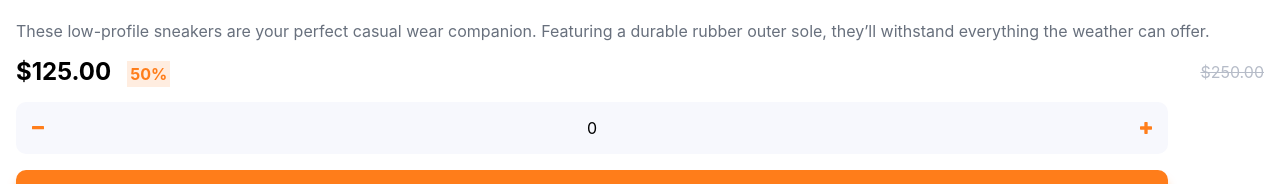
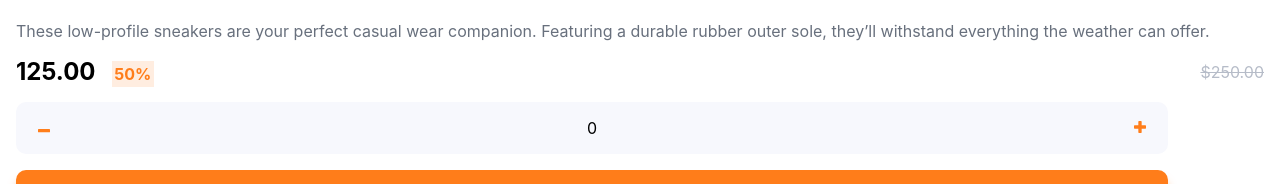
Before and after one commit to pongpwner/e-commerce-product-page, a React (Create React App) app: page / in a window 1280 px wide. Shown: the part 1389-1573 px from the top of the page. Built offline with nearby package versions, Linux system fonts and the light colour scheme.

Commit message:
cart dropdown item functionality and item delete functionality added

```diff
--- a/src/App.js
+++ b/src/App.js
@@ -1,20 +1,40 @@
-import React, { useState } from "react";
+import React, { useState, useEffect } from "react";
 import "./App.css";
 import Header from "./components/header/header.component";
 import ItemPage from "./pages/item.component";
 import CartDropdown from "./components/cart/cart-dropdown.component";
 
 function App() {
+  const [cartItems, setCartItems] = useState([]);
+  const [cartQuantity, setCartQuantity] = useState(0);
+  const [quantity, setQuantity] = useState(0);
   const [cartActive, setCartActive] = useState(false);
   function toggleCart() {
     setCartActive(!cartActive);
     console.log(cartActive);
   }
+  useEffect(() => {
+    console.log(cartItems);
+    console.log(cartItems.length);
+  }, [cartItems]);
   return (
     <div className="App">
       <Header toggleCart={toggleCart} />
-      <CartDropdown isActive={cartActive} />
-      <ItemPage />
+      <CartDropdown
+        isActive={cartActive}
+        cartItems={cartItems}
+        cartQuantity={cartQuantity}
+        setCartItems={setCartItems}
+        setCartQuantity={setCartQuantity}
+      />
+      <ItemPage
+        cartItems={cartItems}
+        setCartItems={setCartItems}
+        cartQuantity={cartQuantity}
+        setCartQuantity={setCartQuantity}
+        quantity={quantity}
+        setQuantity={setQuantity}
+      />
 
       <div class="attribution">
         Challenge by{" "}
--- /dev/null
+++ b/src/components/cart-dropdown-item/cart-dropdown-item.jsx
@@ -0,0 +1,38 @@
+import React from "react";
+import "./cart-dropdown-item.styles.scss";
+import deleteIcon from "../../images/icon-delete.svg";
+
+const CartDropdownItem = ({
+  image,
+  itemName,
+  price,
+  cartQuantity,
+  setCartItems,
+  setCartQuantity,
+}) => {
+  const deleteItem = () => {
+    setCartItems([]);
+    setCartQuantity(0);
+  };
+  return (
+    <div className="cart-dropdown-item">
+      <img className="item-image" src={image} alt={itemName}></img>
+      <div className="group">
+        <div className="item-name">{itemName}</div>
+        <div className="inner-group">
+          <div className="price">
+            ${price} x {cartQuantity}
+          </div>
+
+          <div className="total-price">
+            ${Number(price) * Number(cartQuantity)}
+          </div>
+        </div>
+      </div>
+      <button className="delete-button" onClick={deleteItem}>
+        <img className="delete" src={deleteIcon} alt="delete"></img>
+      </button>
+    </div>
+  );
+};
+export default CartDropdownItem;
--- /dev/null
+++ b/src/components/cart-dropdown-item/cart-dropdown-item.styles.scss
@@ -0,0 +1,40 @@
+.cart-dropdown-item {
+  width: 100%;
+  display: flex;
+  justify-content: space-evenly;
+  align-items: center;
+
+  .item-image {
+    width: 50px;
+    border-radius: 5px;
+  }
+  .group {
+    display: flex;
+    flex-direction: column;
+    .item-name {
+      color: hsl(219, 9%, 45%);
+    }
+    .inner-group {
+      display: flex;
+      gap: 10px;
+      justify-content: flex-start;
+      width: 70%;
+      .price {
+        display: flex;
+        color: hsl(219, 9%, 45%);
+      }
+
+      .total-price {
+        font-weight: 700;
+      }
+    }
+  }
+  .delete-button {
+    background-color: white;
+    border: none;
+    .delete {
+      width: 20px;
+      height: 75%;
+    }
+  }
+}
--- a/src/components/cart/cart-dropdown.component.jsx
+++ b/src/components/cart/cart-dropdown.component.jsx
@@ -1,14 +1,34 @@
 import React from "react";
 import "./cart-dropdown.styles.scss";
+import CartDropdownItem from "../cart-dropdown-item/cart-dropdown-item";
 
-const CartDropdown = ({ isActive }) => {
+const CartDropdown = ({
+  isActive,
+  cartItems,
+  cartQuantity,
+  setCartItems,
+  setCartQuantity,
+}) => {
   return (
     <React.Fragment>
       {isActive ? (
         <div className="cart-dropdown">
           <h1 className="title">Cart</h1>
           <div className="cart-items">
-            <div className="empty-cart">Your cart is empty</div>
+            {cartItems.length > 0 ? (
+              cartItems.map((item) => (
+                <CartDropdownItem
+                  image={item.images[0].image}
+                  itemName={item.itemName}
+                  price={item.price}
+                  cartQuantity={cartQuantity}
+                  setCartItems={setCartItems}
+                  setCartQuantity={setCartQuantity}
+                />
+              ))
+            ) : (
+              <div className="empty-cart">Your cart is empty</div>
+            )}
           </div>
         </div>
       ) : null}
--- a/src/components/cart/cart-dropdown.styles.scss
+++ b/src/components/cart/cart-dropdown.styles.scss
@@ -22,6 +22,7 @@
   .cart-items {
     margin-top: 1rem;
     min-height: 30vh;
+    width: 100%;
     display: flex;
     flex-direction: column;
 
--- a/src/components/item-quantity/item-quantity.component.jsx
+++ b/src/components/item-quantity/item-quantity.component.jsx
@@ -3,9 +3,28 @@ import "./item-quantity.styles.scss";
 import plus from "../../images/icon-plus.svg";
 import minus from "../../images/icon-minus.svg";
 
-const ItemQuantity = () => (
+const ItemQuantity = ({ quantity, setQuantity }) => (
   <div className="item-quantity">
-    <img src={minus} alt="-"></img> <div>0</div> <img src={plus} alt="+"></img>
+    <button
+      className="quantity-button"
+      onClick={() =>
+        setQuantity((prev) => {
+          if (prev === 0) {
+            return 0;
+          }
+          return prev - 1;
+        })
+      }
+    >
+      <img src={minus} alt="-"></img>
+    </button>
+    <div>{quantity}</div>
+    <button
+      className="quantity-button"
+      onClick={() => setQuantity((prev) => prev + 1)}
+    >
+      <img src={plus} alt="+"></img>
+    </button>
   </div>
 );
 export default ItemQuantity;
--- a/src/components/item-quantity/item-quantity.styles.scss
+++ b/src/components/item-quantity/item-quantity.styles.scss
@@ -7,4 +7,8 @@
   align-items: center;
   background-color: hsl(223, 64%, 98%);
   border-radius: 10px;
+  .quantity-button {
+    background-color: hsl(223, 64%, 98%);
+    border: none;
+  }
 }
--- a/src/pages/item.component.jsx
+++ b/src/pages/item.component.jsx
@@ -10,14 +10,23 @@ import item2 from "../images/image-product-2.jpg";
 import item3 from "../images/image-product-3.jpg";
 import item4 from "../images/image-product-4.jpg";
 import cart from "../images/icon-cart.svg";
+import CartDropdown from "../components/cart/cart-dropdown.component";
 
-const ItemPage = () => {
+const ItemPage = ({
+  cartItems,
+  setCartItems,
+  cartQuantity,
+  setCartQuantity,
+  quantity,
+  setQuantity,
+}) => {
   const itemDetails = {
+    id: 0,
     brand: "Sneaker Company",
     itemName: "Fall Limited Edition Sneakers",
     description:
       "These low-profile sneakers are your perfect casual wear companion. Featuring a durable rubber outer sole, they’ll withstand everything the weather can offer.",
-    price: "$125.00",
+    price: "125.00",
     discount: "50%",
     ogPrice: "$250.00",
     images: [
@@ -27,9 +36,18 @@ const ItemPage = () => {
       { image: item4, description: "product", display: false },
     ],
   };
-  const [cartItems, setCartItems] = useState([]);
 
-  const addToCart = () => {};
+  const addToCart = (item) => {
+    // if(cartItems.find(item.id)){
+    //   setCartItems((prev) => {
+    //     return [...prev, item];
+    //   });
+    // }
+    setCartItems((prev) => {
+      return [item];
+    });
+    setCartQuantity((prev) => prev + quantity);
+  };
   return (
     <div className="itemPage">
       <ImageHolder itemImages={itemDetails.images} />
@@ -41,12 +59,12 @@ const ItemPage = () => {
         discount={itemDetails.discount}
         ogPrice={itemDetails.ogPrice}
       />
-      <ItemQuantity />
+      <ItemQuantity quantity={quantity} setQuantity={setQuantity} />
       <CustomButton
         type="button"
         image={cart}
         label="Add To Cart"
-        handleClick={addToCart}
+        handleClick={() => addToCart(itemDetails)}
       />
     </div>
   );
```
